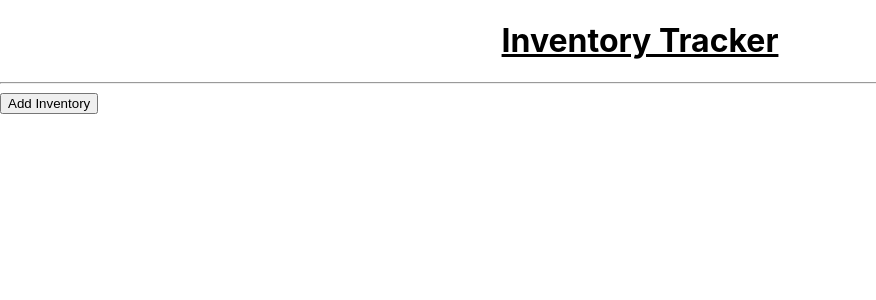
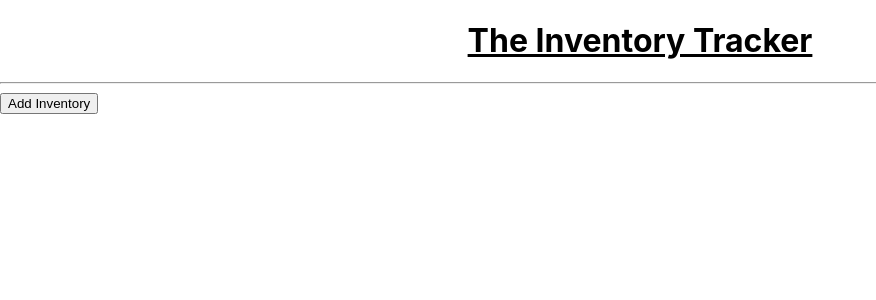
Before and after one commit to GarrettHays/inventory-tracker, a React (Create React App) app: page / in a window 1280 px wide. Shown: the top 300 px of the page, without its empty margins (0-876 px from the left). Built offline with nearby package versions, Linux system fonts and the light colour scheme.

Commit message:
updates to header js file

```diff
--- a/src/components/Header.js
+++ b/src/components/Header.js
@@ -11,7 +11,7 @@ function Header() {
   return (
     <React.Fragment>
       <div style={headerStyles}>
-        <h1>Inventory Tracker</h1>
+        <h1>The Inventory Tracker</h1>
       </div>
     </React.Fragment>
   );
```
